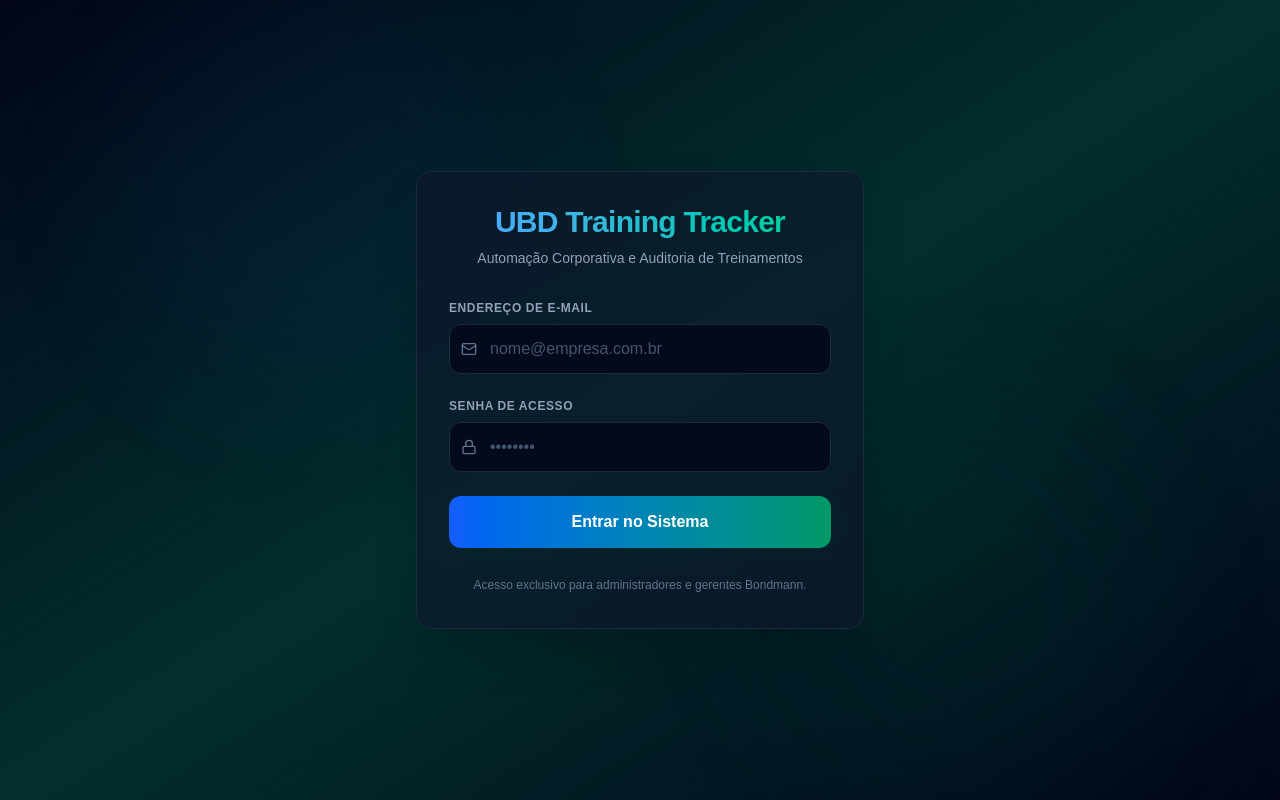
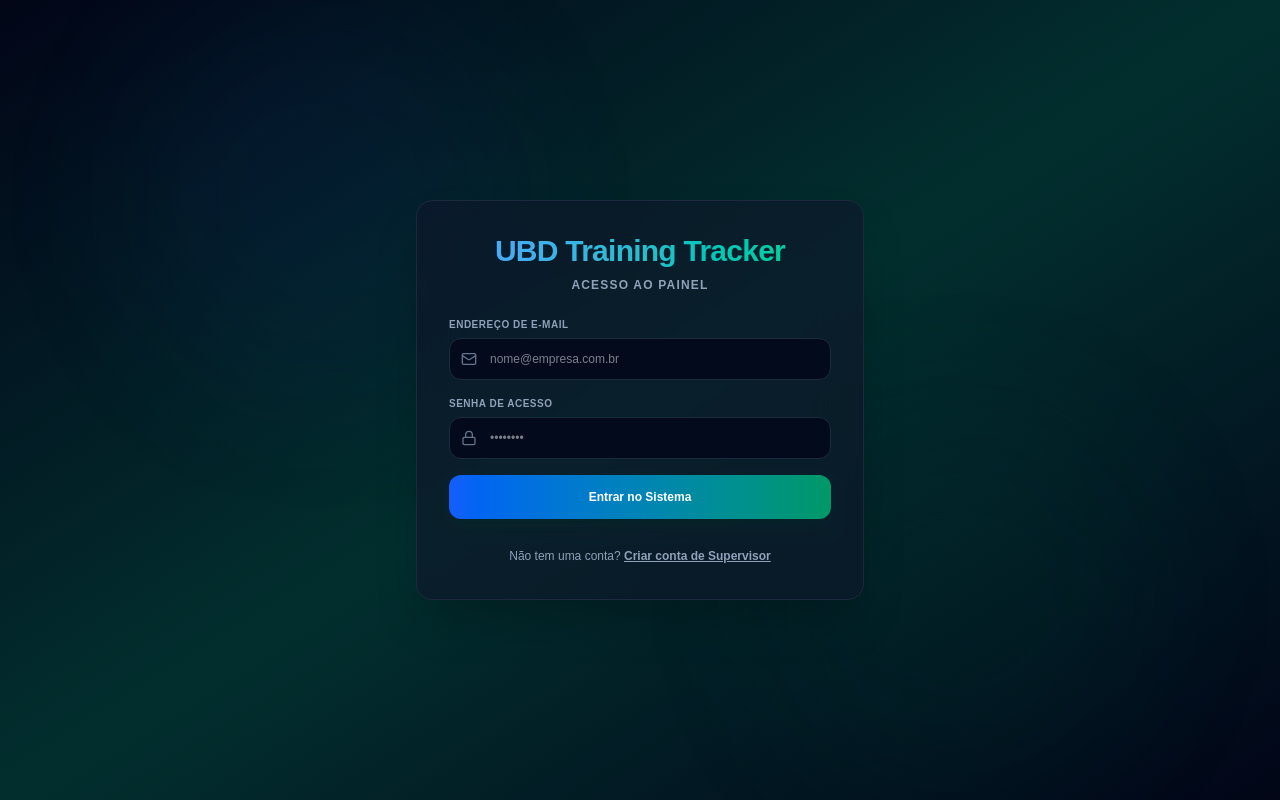
Before and after one commit to OsvaldoBello/Dashboard-UDB, a Next.js app: page /login in a window 1280 px wide. Built offline with nearby package versions, Linux system fonts and the light colour scheme; no server answers.

Commit message:
feat: add user signup and email OTP code verification flow to login screen

```diff
--- a/app/login/page.tsx
+++ b/app/login/page.tsx
@@ -2,19 +2,29 @@
 
 import React, { useState } from 'react';
 import { useRouter } from 'next/navigation';
-import { Lock, Mail, Loader2 } from 'lucide-react';
+import { Lock, Mail, Loader2, KeyRound, ArrowLeft, CheckCircle2, AlertCircle } from 'lucide-react';
+import { createSupabaseBrowserClient } from '@/lib/supabase-client';
+
+type AuthMode = 'login' | 'register' | 'verify';
 
 export default function LoginPage() {
+  const [mode, setMode] = useState<AuthMode>('login');
   const [email, setEmail] = useState('');
   const [password, setPassword] = useState('');
+  const [otpCode, setOtpCode] = useState('');
   const [isLoading, setIsLoading] = useState(false);
+
   const [errorMessage, setErrorMessage] = useState<string | null>(null);
+  const [successMessage, setSuccessMessage] = useState<string | null>(null);
+
   const router = useRouter();
+  const supabase = createSupabaseBrowserClient();
 
-  const handleSubmit = async (e: React.FormEvent) => {
+  const handleLogin = async (e: React.FormEvent) => {
     e.preventDefault();
     setIsLoading(true);
     setErrorMessage(null);
+    setSuccessMessage(null);
 
     try {
       const response = await fetch('/api/auth/login', {
@@ -28,17 +38,90 @@
       const data = await response.json();
 
       if (!response.ok) {
+        // Se o erro for "Email not confirmed", podemos direcionar direto para a tela de OTP
+        if (data.error && (data.error.includes('confirm') || data.error.includes('confirmado'))) {
+          setMode('verify');
+          setSuccessMessage('Por favor, digite o código de verificação enviado ao seu e-mail.');
+          return;
+        }
         throw new Error(data.error || 'Falha ao efetuar o login.');
       }
 
-      // Redireciona para o painel principal
       router.push('/dashboard');
       router.refresh();
     } catch (err: any) {
-      setErrorMessage(err.message || 'Erro inesperado. Tente novamente mais tarde.');
+      setErrorMessage(err.message || 'Erro ao fazer login. Verifique suas credenciais.');
     } finally {
       setIsLoading(false);
     }
+  };
+
+  const handleRegister = async (e: React.FormEvent) => {
+    e.preventDefault();
+    setIsLoading(true);
+    setErrorMessage(null);
+    setSuccessMessage(null);
+
+    try {
+      // 1. Cadastrar usuário no Supabase Auth
+      const { data, error } = await supabase.auth.signUp({
+        email,
+        password,
+      });
+
+      if (error) throw error;
+
+      // Se já logou direto ou não exige confirmação
+      if (data.session) {
+        router.push('/dashboard');
+        router.refresh();
+        return;
+      }
+
+      // Ir para modo de verificação de código OTP
+      setMode('verify');
+      setSuccessMessage('Conta pré-registrada! Digite o código de 6 dígitos enviado para o seu e-mail.');
+    } catch (err: any) {
+      setErrorMessage(err.message || 'Erro ao criar conta. Tente novamente.');
+    } finally {
+      setIsLoading(false);
+    }
+  };
+
+  const handleVerifyOtp = async (e: React.FormEvent) => {
+    e.preventDefault();
+    setIsLoading(true);
+    setErrorMessage(null);
+
+    try {
+      // 2. Verificar código OTP recebido no e-mail
+      const { data, error } = await supabase.auth.verifyOtp({
+        email,
+        token: otpCode.trim(),
+        type: 'signup',
+      });
+
+      if (error) throw error;
+
+      setSuccessMessage('Conta confirmada com sucesso! Redirecionando...');
+
+      // Delay curto para sincronização de cookies
+      setTimeout(() => {
+        router.push('/dashboard');
+        router.refresh();
+      }, 1500);
+    } catch (err: any) {
+      setErrorMessage(err.message || 'Código inválido ou expirado. Verifique e tente novamente.');
+    } finally {
+      setIsLoading(false);
+    }
+  };
+
+  const changeMode = (newMode: AuthMode) => {
+    setMode(newMode);
+    setErrorMessage(null);
+    setSuccessMessage(null);
+    setOtpCode('');
   };
 
   return (
@@ -47,26 +130,41 @@
       <div className="absolute top-1/4 left-1/4 -translate-x-1/2 -translate-y-1/2 w-96 h-96 bg-blue-900/10 rounded-full blur-3xl" />
       <div className="absolute bottom-1/4 right-1/4 translate-x-1/2 translate-y-1/2 w-96 h-96 bg-emerald-900/10 rounded-full blur-3xl" />
 
-      {/* Card de Login Glassmorphic */}
-      <div className="relative z-10 w-full max-w-md p-8 bg-slate-900/60 backdrop-blur-xl border border-slate-800 rounded-2xl shadow-2xl">
-        <div className="text-center mb-8">
+      {/* Card Glassmorphic */}
+      <div className="relative z-10 w-full max-w-md p-8 bg-slate-900/60 backdrop-blur-xl border border-slate-800 rounded-2xl shadow-2xl space-y-6">
+
+        {/* Cabeçalho do Card */}
+        <div className="text-center">
           <h1 className="text-3xl font-extrabold text-transparent bg-clip-text bg-gradient-to-r from-blue-400 to-emerald-400 tracking-tight">
             UBD Training Tracker
           </h1>
-          <p className="text-sm text-slate-400 mt-2">
-            Automação Corporativa e Auditoria de Treinamentos
+          <p className="text-xs text-slate-400 mt-2 uppercase tracking-widest font-black">
+            {mode === 'login' && 'Acesso ao Painel'}
+            {mode === 'register' && 'Novo Supervisor'}
+            {mode === 'verify' && 'Verificação de Email'}
           </p>
         </div>
 
+        {/* Mensagens de Feedback */}
         {errorMessage && (
-          <div className="p-3 mb-6 bg-red-950/40 border border-red-900/50 rounded-lg text-sm text-red-400 text-center">
-            {errorMessage}
+          <div className="p-3 bg-red-950/40 border border-red-900/50 rounded-xl text-xs text-red-400 text-center flex items-center justify-center gap-2">
+            <AlertCircle size={14} className="flex-shrink-0" />
+            <span>{errorMessage}</span>
           </div>
         )}
 
-        <form onSubmit={handleSubmit} className="space-y-6">
-          <div>
-            <label className="block text-xs font-semibold text-slate-400 uppercase tracking-wider mb-2">
+        {successMessage && (
+          <div className="p-3 bg-emerald-950/40 border border-emerald-900/50 rounded-xl text-xs text-emerald-400 text-center flex items-center justify-center gap-2">
+            <CheckCircle2 size={14} className="flex-shrink-0" />
+            <span>{successMessage}</span>
+          </div>
+        )}
+
+        {/* FORMULÁRIO DE LOGIN */}
+        {mode === 'login' && (
+          <form onSubmit={handleLogin} className="space-y-4">
+            <div className="space-y-1.5">
+              <label className="block text-[10px] font-bold text-slate-400 uppercase tracking-wider">
                 Endereço de E-mail
               </label>
               <div className="relative">
@@ -80,13 +178,13 @@
                   onChange={(e) => setEmail(e.target.value)}
                   placeholder="nome@empresa.com.br"
                   disabled={isLoading}
-                className="w-full pl-10 pr-4 py-3 bg-slate-950/80 border border-slate-800 rounded-xl text-slate-100 placeholder-slate-600 focus:outline-none focus:ring-2 focus:ring-emerald-500/50 focus:border-emerald-500 transition disabled:opacity-50"
+                  className="w-full pl-10 pr-4 py-3 bg-slate-950/80 border border-slate-800 rounded-xl text-xs text-slate-100 placeholder-slate-650 focus:outline-none focus:ring-1 focus:ring-emerald-500/50 focus:border-emerald-500/50 transition disabled:opacity-50"
                 />
               </div>
             </div>
 
-          <div>
-            <label className="block text-xs font-semibold text-slate-400 uppercase tracking-wider mb-2">
+            <div className="space-y-1.5">
+              <label className="block text-[10px] font-bold text-slate-400 uppercase tracking-wider">
                 Senha de Acesso
               </label>
               <div className="relative">
@@ -100,7 +198,7 @@
                   onChange={(e) => setPassword(e.target.value)}
                   placeholder="••••••••"
                   disabled={isLoading}
-                className="w-full pl-10 pr-4 py-3 bg-slate-950/80 border border-slate-800 rounded-xl text-slate-100 placeholder-slate-600 focus:outline-none focus:ring-2 focus:ring-emerald-500/50 focus:border-emerald-500 transition disabled:opacity-50"
+                  className="w-full pl-10 pr-4 py-3 bg-slate-950/80 border border-slate-800 rounded-xl text-xs text-slate-100 placeholder-slate-650 focus:outline-none focus:ring-1 focus:ring-emerald-500/50 focus:border-emerald-500/50 transition disabled:opacity-50"
                 />
               </div>
             </div>
@@ -108,24 +206,158 @@
             <button
               type="submit"
               disabled={isLoading}
-            className="w-full py-3.5 bg-gradient-to-r from-blue-600 to-emerald-600 hover:from-blue-500 hover:to-emerald-500 text-white font-bold rounded-xl shadow-lg shadow-emerald-950/30 transition-all transform hover:-translate-y-0.5 active:translate-y-0 flex items-center justify-center gap-2 disabled:opacity-50 disabled:transform-none"
+              className="w-full py-3.5 bg-gradient-to-r from-blue-600 to-emerald-600 hover:from-blue-500 hover:to-emerald-500 text-white font-bold rounded-xl text-xs shadow-lg shadow-emerald-950/30 transition-all transform hover:-translate-y-0.5 active:translate-y-0 flex items-center justify-center gap-2 disabled:opacity-50 disabled:transform-none"
             >
               {isLoading ? (
                 <>
-                <Loader2 size={18} className="animate-spin" />
+                  <Loader2 size={16} className="animate-spin" />
                   Autenticando...
                 </>
               ) : (
                 'Entrar no Sistema'
               )}
             </button>
+
+            <div className="text-center pt-2">
+              <button
+                type="button"
+                onClick={() => changeMode('register')}
+                className="text-xs text-slate-400 hover:text-emerald-400 transition"
+              >
+                Não tem uma conta? <span className="font-bold underline">Criar conta de Supervisor</span>
+              </button>
+            </div>
           </form>
+        )}
 
-        <div className="text-center mt-6">
-          <span className="text-xs text-slate-500">
-            Acesso exclusivo para administradores e gerentes Bondmann.
+        {/* FORMULÁRIO DE REGISTRO */}
+        {mode === 'register' && (
+          <form onSubmit={handleRegister} className="space-y-4">
+            <div className="space-y-1.5">
+              <label className="block text-[10px] font-bold text-slate-400 uppercase tracking-wider">
+                Endereço de E-mail
+              </label>
+              <div className="relative">
+                <span className="absolute inset-y-0 left-0 pl-3 flex items-center text-slate-500">
+                  <Mail size={16} />
                 </span>
+                <input
+                  type="email"
+                  required
+                  value={email}
+                  onChange={(e) => setEmail(e.target.value)}
+                  placeholder="nome@empresa.com.br"
+                  disabled={isLoading}
+                  className="w-full pl-10 pr-4 py-3 bg-slate-950/80 border border-slate-800 rounded-xl text-xs text-slate-100 placeholder-slate-650 focus:outline-none focus:ring-1 focus:ring-emerald-500/50 focus:border-emerald-500/50 transition disabled:opacity-50"
+                />
               </div>
+            </div>
+
+            <div className="space-y-1.5">
+              <label className="block text-[10px] font-bold text-slate-400 uppercase tracking-wider">
+                Definir Senha
+              </label>
+              <div className="relative">
+                <span className="absolute inset-y-0 left-0 pl-3 flex items-center text-slate-500">
+                  <Lock size={16} />
+                </span>
+                <input
+                  type="password"
+                  required
+                  value={password}
+                  onChange={(e) => setPassword(e.target.value)}
+                  placeholder="Mínimo 6 caracteres"
+                  disabled={isLoading}
+                  className="w-full pl-10 pr-4 py-3 bg-slate-950/80 border border-slate-800 rounded-xl text-xs text-slate-100 placeholder-slate-650 focus:outline-none focus:ring-1 focus:ring-emerald-500/50 focus:border-emerald-500/50 transition disabled:opacity-50"
+                />
+              </div>
+            </div>
+
+            <button
+              type="submit"
+              disabled={isLoading}
+              className="w-full py-3.5 bg-gradient-to-r from-blue-600 to-emerald-600 hover:from-blue-500 hover:to-emerald-500 text-white font-bold rounded-xl text-xs shadow-lg shadow-emerald-950/30 transition-all transform hover:-translate-y-0.5 active:translate-y-0 flex items-center justify-center gap-2 disabled:opacity-50 disabled:transform-none"
+            >
+              {isLoading ? (
+                <>
+                  <Loader2 size={16} className="animate-spin" />
+                  Registrando...
+                </>
+              ) : (
+                'Criar Minha Conta'
+              )}
+            </button>
+
+            <div className="text-center pt-2">
+              <button
+                type="button"
+                onClick={() => changeMode('login')}
+                className="text-xs text-slate-400 hover:text-emerald-400 transition flex items-center justify-center gap-1.5 mx-auto"
+              >
+                <ArrowLeft size={12} />
+                Já tem uma conta? <span className="font-bold underline">Fazer Login</span>
+              </button>
+            </div>
+          </form>
+        )}
+
+        {/* FORMULÁRIO DE VERIFICAÇÃO OTP */}
+        {mode === 'verify' && (
+          <form onSubmit={handleVerifyOtp} className="space-y-4">
+            <div className="text-center p-3 bg-slate-950/40 border border-slate-850 rounded-xl space-y-1.5">
+              <p className="text-[10px] text-slate-400 uppercase font-black tracking-wider">Código enviado para</p>
+              <p className="text-xs text-emerald-400 font-bold">{email}</p>
+            </div>
+
+            <div className="space-y-1.5">
+              <label className="block text-[10px] font-bold text-slate-400 uppercase tracking-wider">
+                Código de Confirmação (OTP)
+              </label>
+              <div className="relative">
+                <span className="absolute inset-y-0 left-0 pl-3 flex items-center text-slate-500">
+                  <KeyRound size={16} />
+                </span>
+                <input
+                  type="text"
+                  required
+                  maxLength={6}
+                  value={otpCode}
+                  onChange={(e) => setOtpCode(e.target.value)}
+                  placeholder="Digite o código de 6 dígitos"
+                  disabled={isLoading}
+                  className="w-full pl-10 pr-4 py-3 bg-slate-950/80 border border-slate-800 rounded-xl text-xs text-slate-100 placeholder-slate-655 focus:outline-none focus:ring-1 focus:ring-emerald-500/50 focus:border-emerald-500/50 transition tracking-widest text-center font-mono disabled:opacity-50"
+                />
+              </div>
+            </div>
+
+            <button
+              type="submit"
+              disabled={isLoading}
+              className="w-full py-3.5 bg-gradient-to-r from-blue-600 to-emerald-600 hover:from-blue-500 hover:to-emerald-500 text-white font-bold rounded-xl text-xs shadow-lg shadow-emerald-950/30 transition-all transform hover:-translate-y-0.5 active:translate-y-0 flex items-center justify-center gap-2 disabled:opacity-50 disabled:transform-none"
+            >
+              {isLoading ? (
+                <>
+                  <Loader2 size={16} className="animate-spin" />
+                  Verificando...
+                </>
+              ) : (
+                'Confirmar e Entrar'
+              )}
+            </button>
+
+            <div className="text-center pt-2">
+              <button
+                type="button"
+                onClick={() => changeMode('login')}
+                className="text-xs text-slate-400 hover:text-emerald-400 transition flex items-center justify-center gap-1.5 mx-auto"
+              >
+                <ArrowLeft size={12} />
+                Voltar para o Login
+              </button>
+            </div>
+          </form>
+        )}
+
       </div>
     </div>
   );
```
Lines whose indentation alone changed are shown as unchanged.
